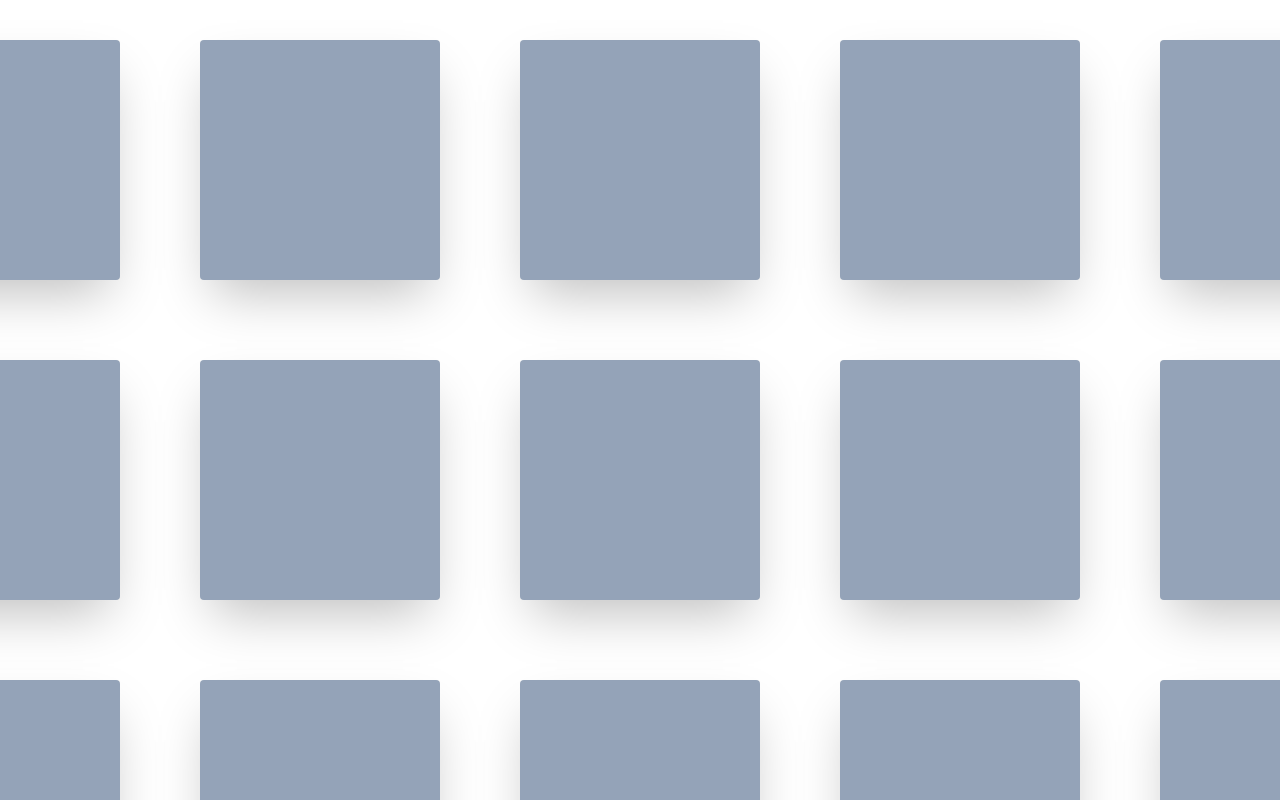
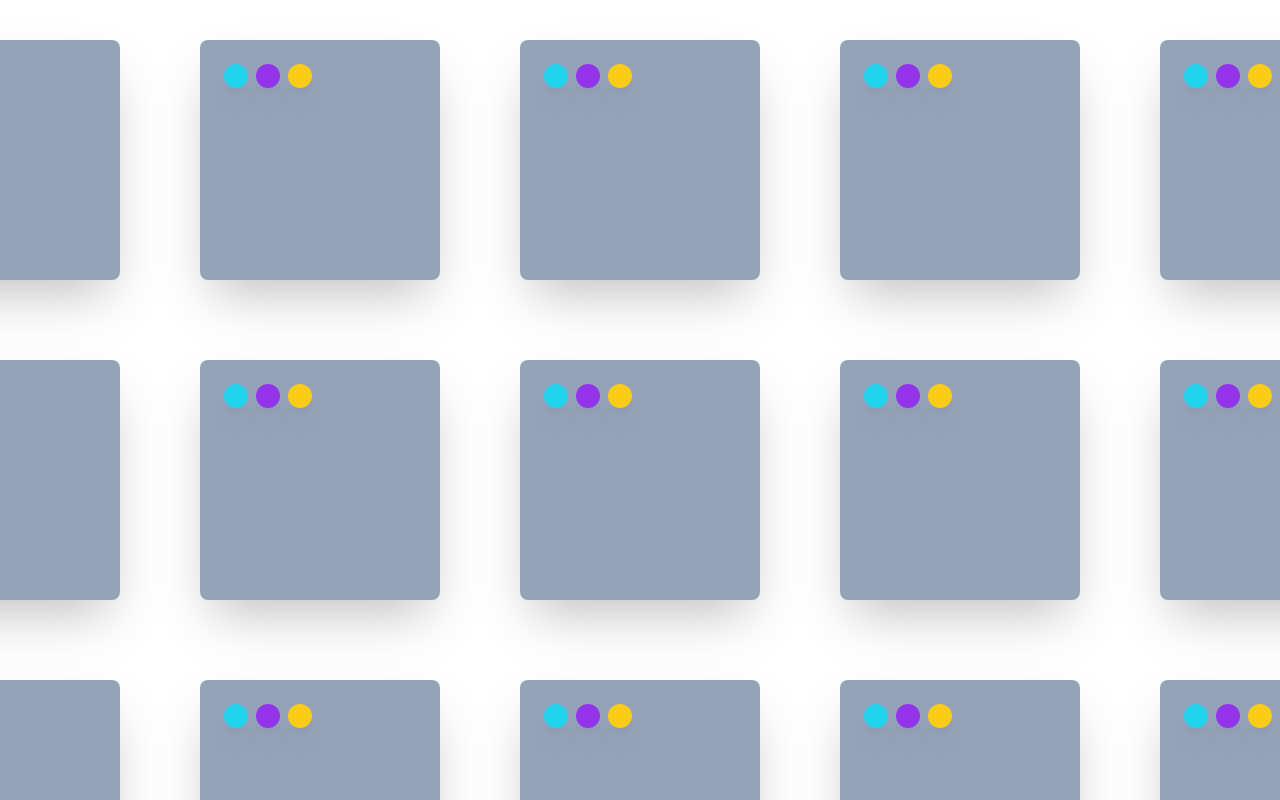
Before and after one commit to sebastianscinteie/click-factory, a Next.js app: page / in a window 1280 px wide. Shown: the top 800 px of the page. Built offline with nearby package versions, Linux system fonts and the light colour scheme.

Commit message:
Figured out grid spacing

```diff
--- a/src/app/page.tsx
+++ b/src/app/page.tsx
@@ -1,8 +1,15 @@
 import Image from 'next/image'
 
 function Square(){
+
   return <>
-    <div className='bg-slate-400 rounded shadow-2xl m-10 w-60 h-60'></div>
+    <div className='bg-slate-400 rounded-lg shadow-2xl m-10 p-5 w-60 h-60'>
+      <div className='inline-grid grid-cols-5'>
+        <div className='bg-cyan-400 rounded-full shadow-xl w-5 h-5 m-1 p-3'></div>
+        <div className='bg-purple-600 rounded-full shadow-xl w-5 h-5 m-1 p-3'></div>
+        <div className='bg-yellow-400 rounded-full shadow-xl w-5 h-5 m-1 p-3'></div>
+      </div>
+    </div>
   </>
 }
 
```
